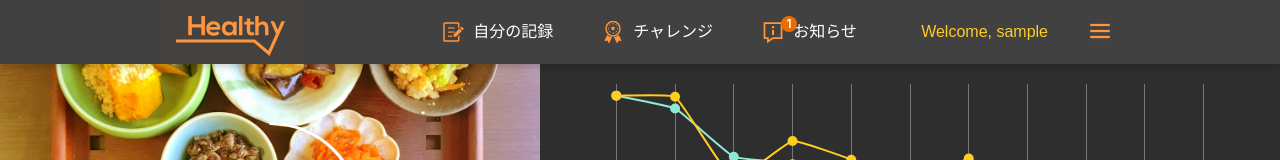
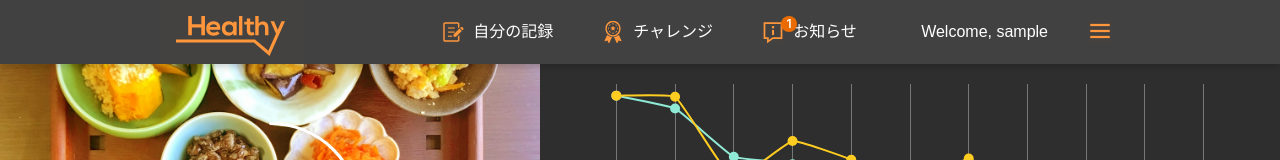
Before and after one commit to truongnhuhungnam/agent-test, a React (Vite) app in the folder healthy-app/: page / in a window 1280 px wide. Shown: the top 160 px of the page. Built offline with nearby package versions, Linux system fonts and the light colour scheme; sample sign-in values are in the browser's storage.

Commit message:
refactor

```diff
--- a/healthy-app/src/components/Layout.tsx
+++ b/healthy-app/src/components/Layout.tsx
@@ -154,7 +154,7 @@ const Layout = () => {
                         <span className="hidden lg:inline">{menu.name}</span>
                       </Link>
                     ))}
-                    <div className="flex items-center py-2 pl-2 pr-4 text-sm font-light lg:text-base text-primary-300">
+                    <div className="flex items-center py-2 pl-2 pr-4 text-sm font-light lg:text-base text-light">
                       <span className="hidden lg:inline">
                         Welcome, {user?.username}
                       </span>
```
